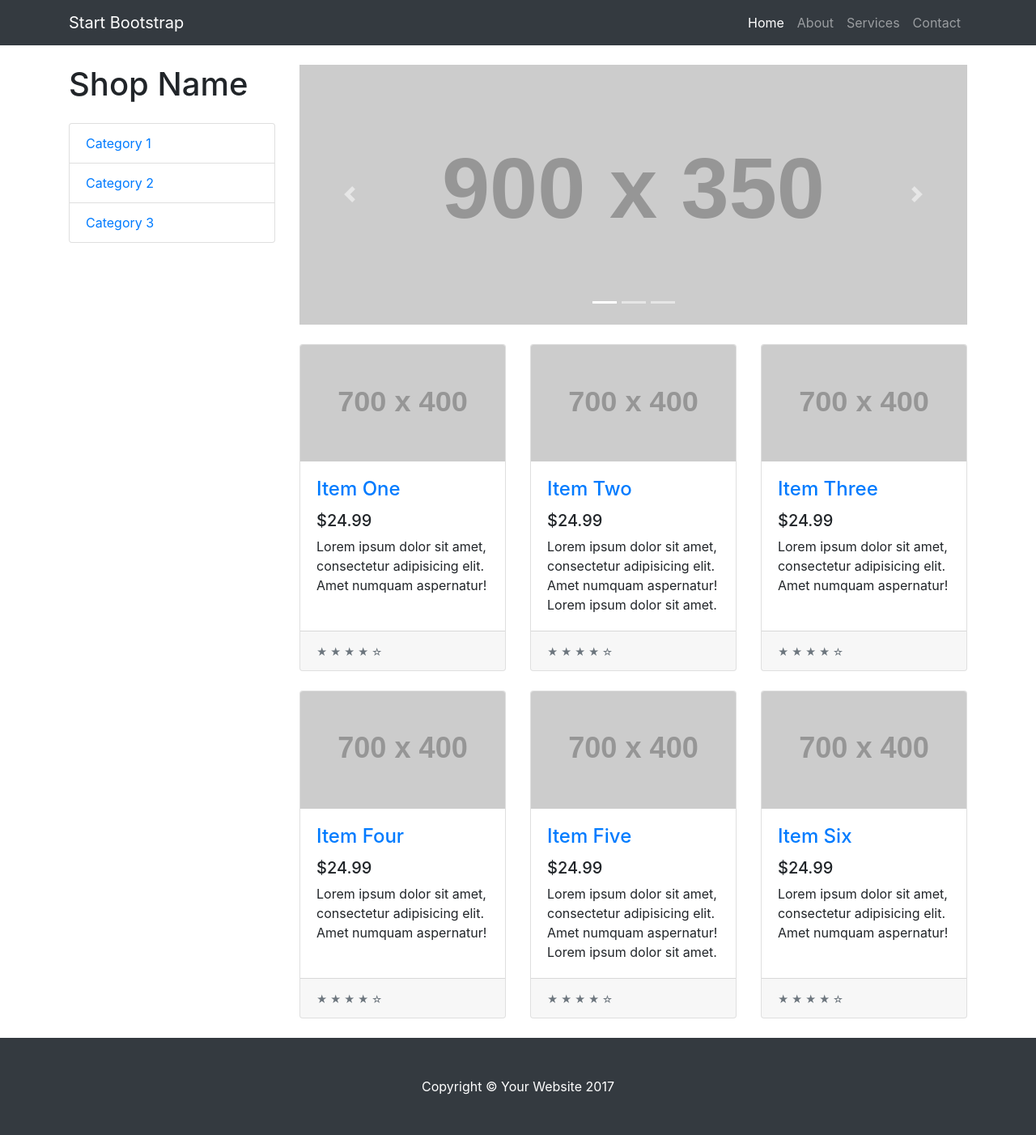
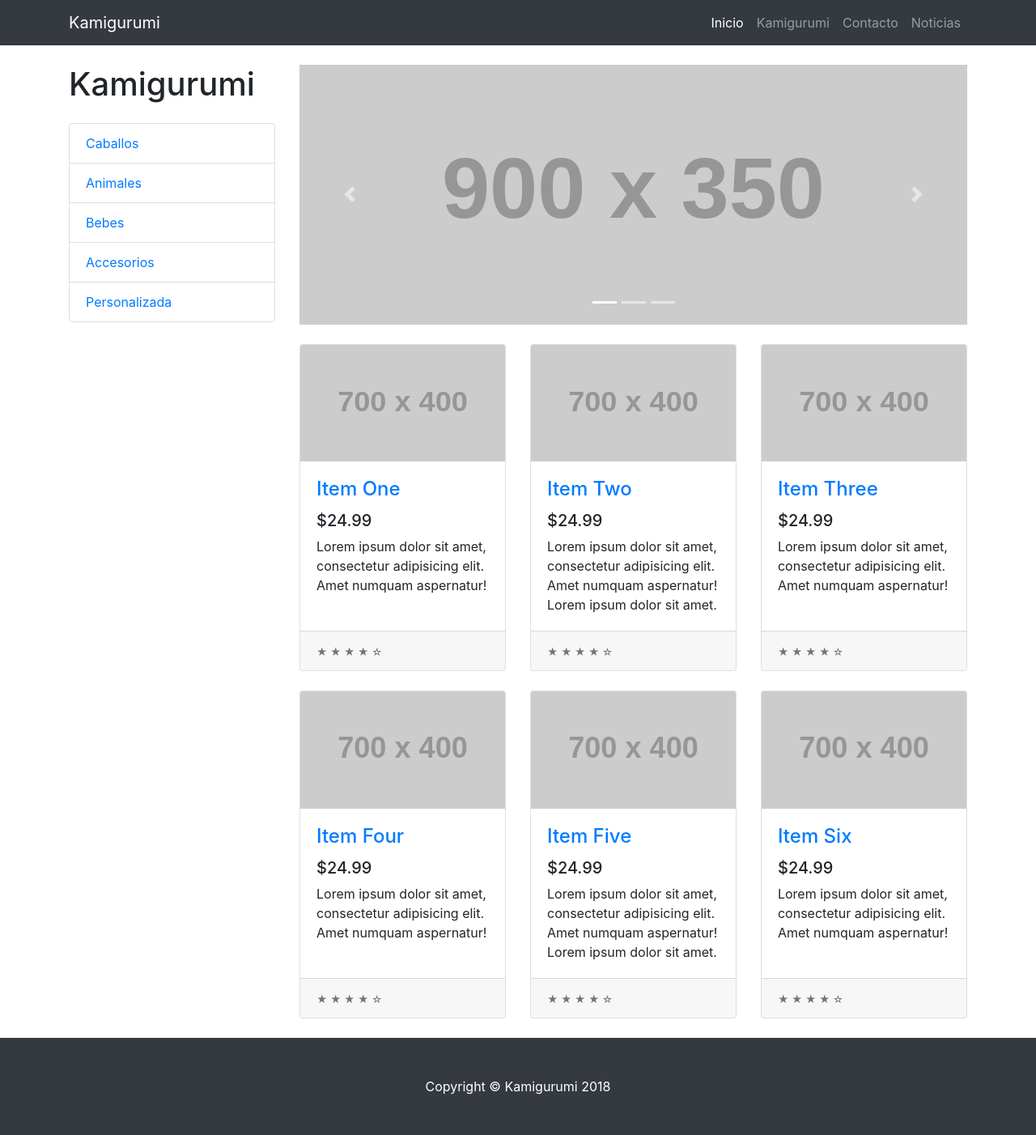
Before and after one commit to bkupfer/kamigurumi-v0, a Django app: page / in a window 1280 px wide. Shown: the whole page at 81% size. Run offline with Django 3.2, Linux system fonts and the light colour scheme; grey boxes labelled with a size stand in for pictures from a placeholder-image service; some libraries are stand-ins or nearby versions.

Commit message:
initial text

```diff
--- a/kamigurumi/templates/index.html
+++ b/kamigurumi/templates/index.html
@@ -9,7 +9,7 @@
     <meta name="description" content="">
     <meta name="author" content="">
 
-    <title>Shop Homepage - Start Bootstrap Template</title>
+    <title>Kamigurumi</title>
 
     <!-- Bootstrap core CSS -->
     <link href="{% static 'css/bootstrap/bootstrap.css' %}" rel="stylesheet">
@@ -24,25 +24,25 @@
     <!-- Navigation -->
     <nav class="navbar navbar-expand-lg navbar-dark bg-dark fixed-top">
       <div class="container">
-        <a class="navbar-brand" href="#">Start Bootstrap</a>
+        <a class="navbar-brand" href="#">Kamigurumi</a>
         <button class="navbar-toggler" type="button" data-toggle="collapse" data-target="#navbarResponsive" aria-controls="navbarResponsive" aria-expanded="false" aria-label="Toggle navigation">
           <span class="navbar-toggler-icon"></span>
         </button>
         <div class="collapse navbar-collapse" id="navbarResponsive">
           <ul class="navbar-nav ml-auto">
             <li class="nav-item active">
-              <a class="nav-link" href="#">Home
+              <a class="nav-link" href="#">Inicio
                 <span class="sr-only">(current)</span>
               </a>
             </li>
             <li class="nav-item">
-              <a class="nav-link" href="#">About</a>
+              <a class="nav-link" href="#">Kamigurumi</a>
             </li>
             <li class="nav-item">
-              <a class="nav-link" href="#">Services</a>
+              <a class="nav-link" href="#">Contacto</a>
             </li>
             <li class="nav-item">
-              <a class="nav-link" href="#">Contact</a>
+              <a class="nav-link" href="#">Noticias</a>
             </li>
           </ul>
         </div>
@@ -56,11 +56,13 @@
 
         <div class="col-lg-3">
 
-          <h1 class="my-4">Shop Name</h1>
+          <h1 class="my-4">Kamigurumi</h1>
           <div class="list-group">
-            <a href="#" class="list-group-item">Category 1</a>
-            <a href="#" class="list-group-item">Category 2</a>
-            <a href="#" class="list-group-item">Category 3</a>
+            <a href="#" class="list-group-item">Caballos</a>
+            <a href="#" class="list-group-item">Animales</a>
+            <a href="#" class="list-group-item">Bebes</a>
+            <a href="#" class="list-group-item">Accesorios</a>
+            <a href="#" class="list-group-item">Personalizada</a>
           </div>
 
         </div>
@@ -208,7 +210,7 @@
     <!-- Footer -->
     <footer class="py-5 bg-dark">
       <div class="container">
-        <p class="m-0 text-center text-white">Copyright &copy; Your Website 2017</p>
+        <p class="m-0 text-center text-white">Copyright &copy; Kamigurumi 2018</p>
       </div>
       <!-- /.container -->
     </footer>
```
